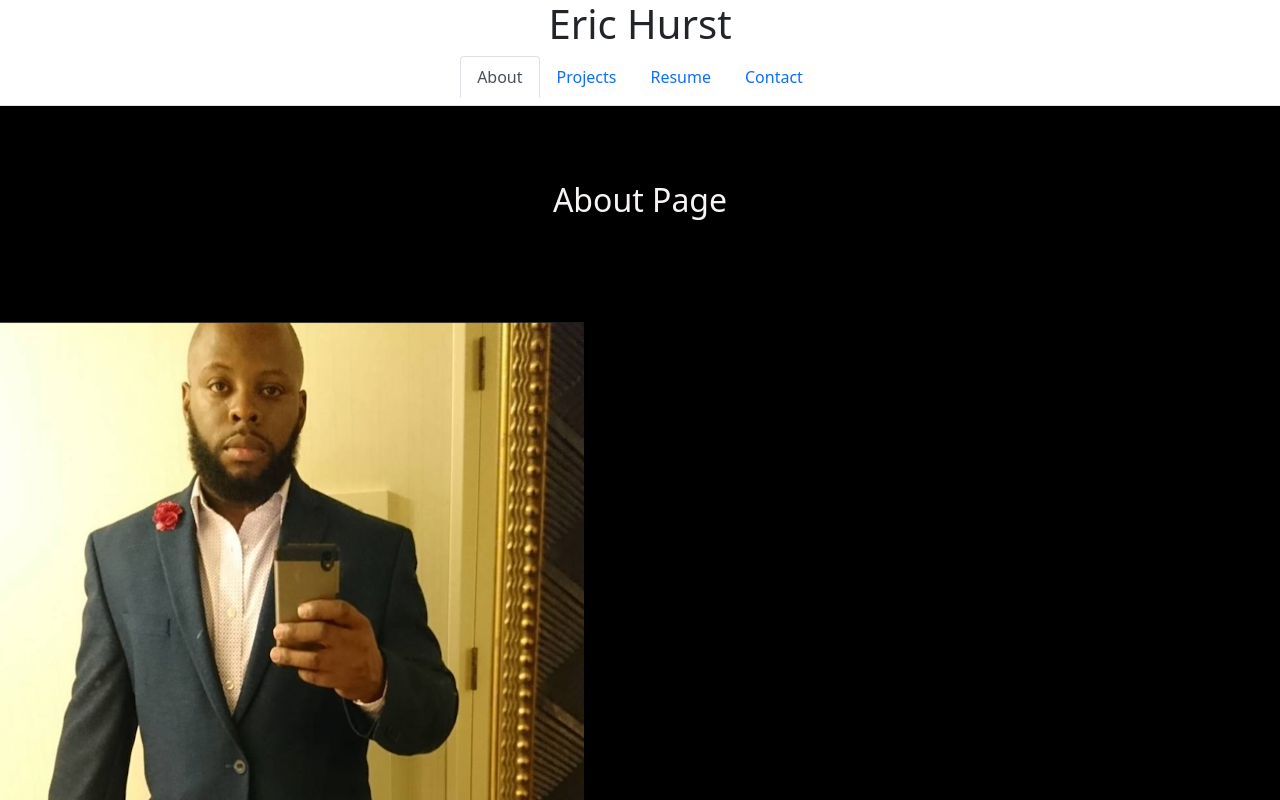
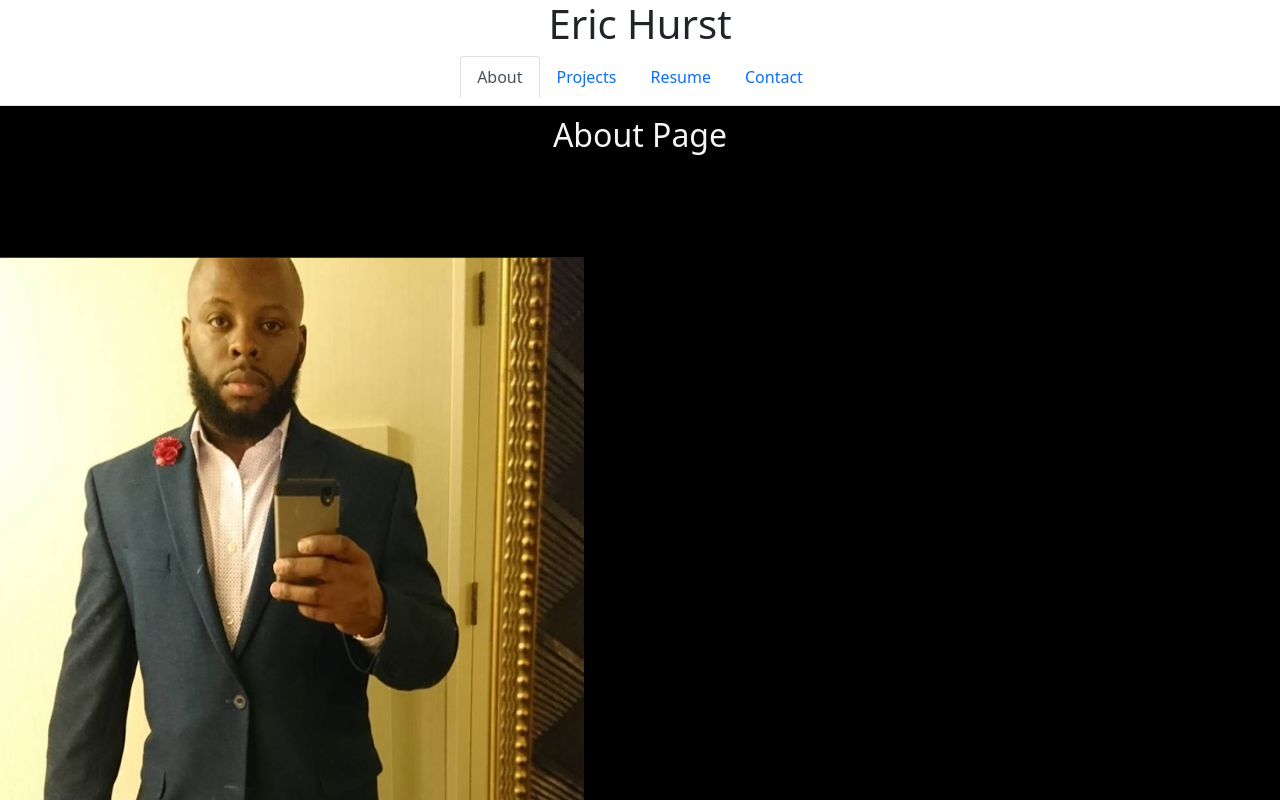
Before and after one commit to Usmchurst/React-Portfolio, a React (Create React App) app: page / in a window 1280 px wide. Shown: the top 800 px of the page. Built offline with nearby package versions, Linux system fonts and the light colour scheme.

Commit message:
update readme

```diff
--- a/src/components/pages/Projects.js
+++ b/src/components/pages/Projects.js
@@ -28,7 +28,7 @@ export default function Projects() {
         <div classname ='Techblog'>
         <p>Tech blog is a website for people with technical knowledge can exchange information about their sector of work.
         </p>
-        <a href="https://github.com/Usmchurst/The-Tech-Blog" ><img src={Techblog} alt='Techblog'/></a>
+        <a href="https://github.com/Usmchurst/The-Tech-Blog" ><img src={Techblog} alt='Techblog'/>"https://hitechnical-blog.herokuapp.com/"</a>
         </div>
 
         <div classname ='Text'>
--- a/src/styles/About.css
+++ b/src/styles/About.css
@@ -7,8 +7,9 @@
 
   .about h1 {
     margin: 200;
-    padding-top: 75px;
+    padding-top: 10px;
     text-align: center;
+    /* padding: 25px; */
     color: rgb(248, 244, 244);
     font-size: 2rem;
   }
--- a/src/styles/Header.css
+++ b/src/styles/Header.css
@@ -1,6 +1,6 @@
 .header {
   background: #b71775;
-  height: 200px;
+  height: 100px;
 }
 
 .header h1 {
```
Also changed, not shown: 1 other file (tests, documents, lock files or other folders).
